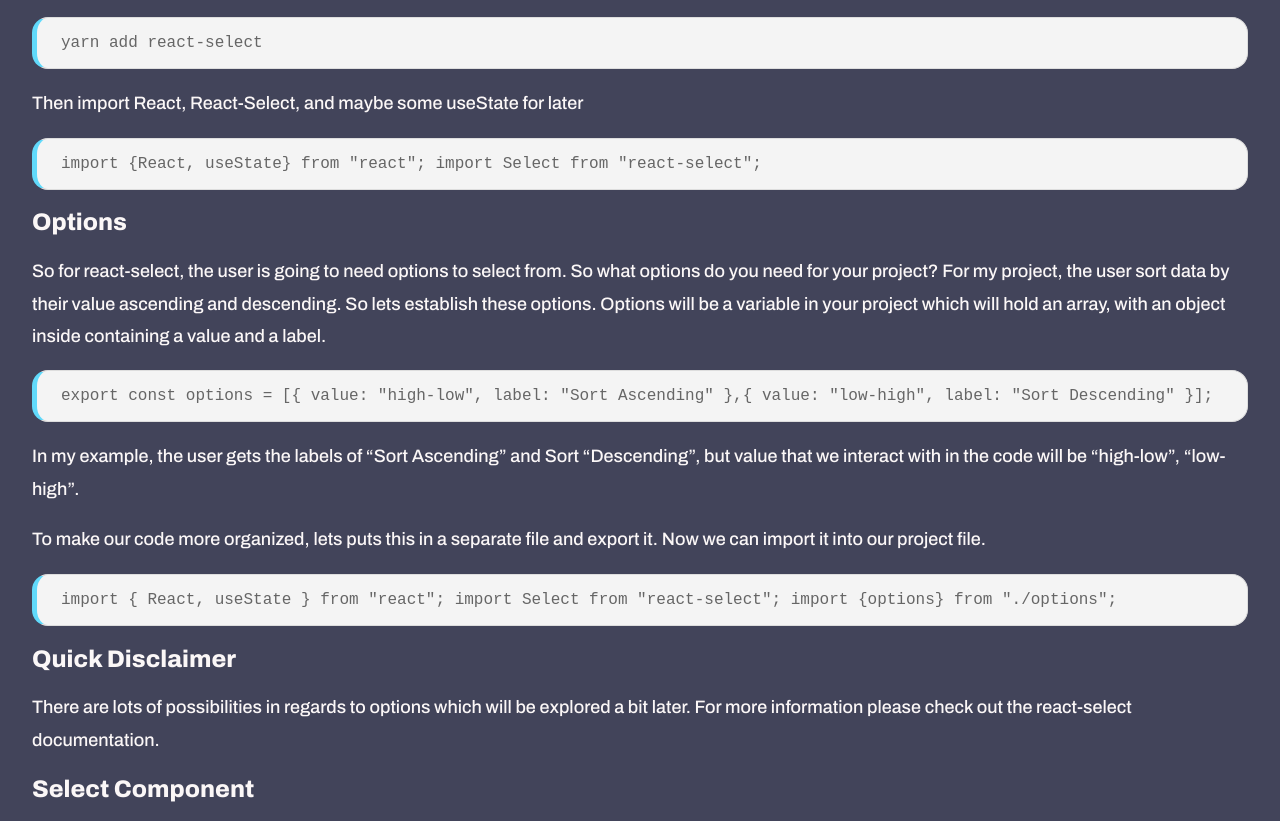
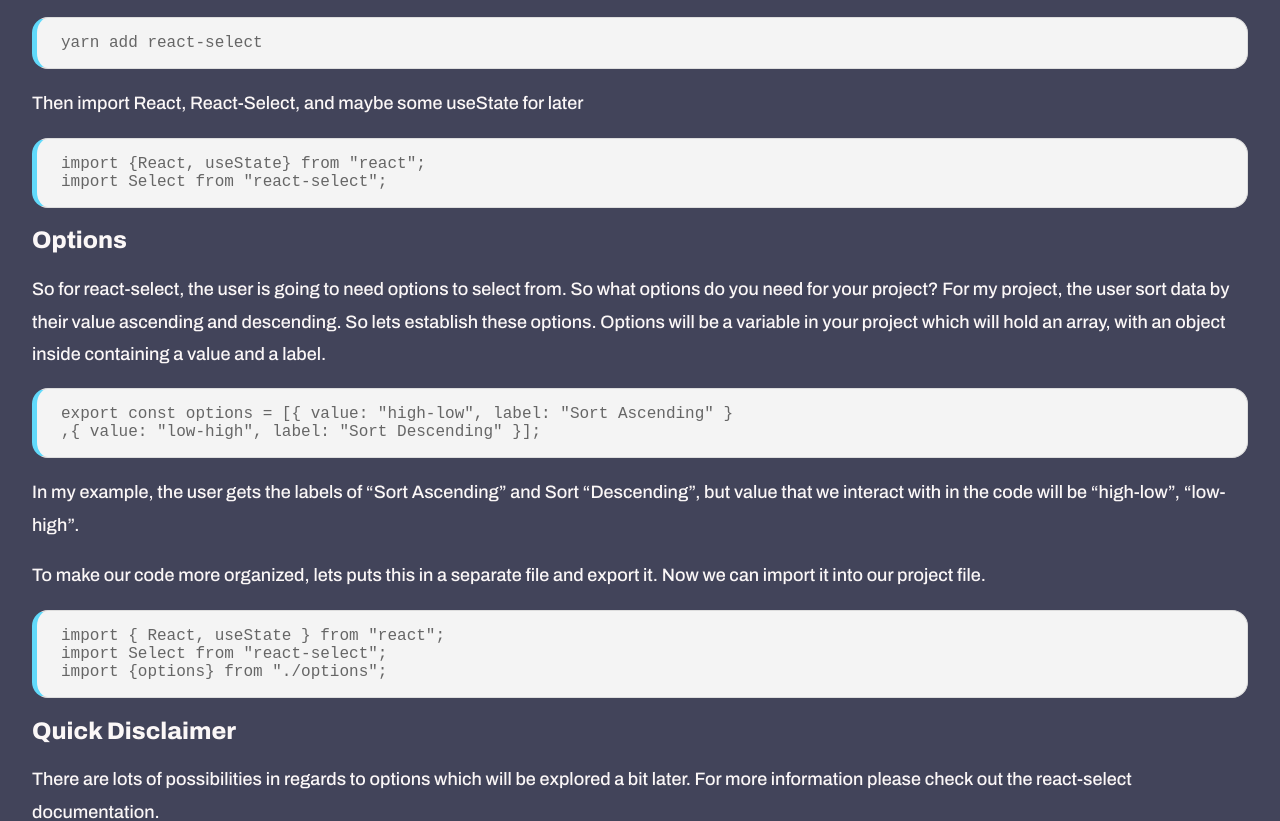
Before and after one commit to BostonRohan/portfolio, a React (Create React App) app: page /blog/projects/learning-react-select in a window 1280 px wide. Shown: the part 700-1521 px from the top of the page. Built offline with nearby package versions, Linux system fonts and the light colour scheme.

Commit message:
adjusted code blocks

```diff
--- a/src/Components/Pages/Blog/Blogs/Projects/react-select.js
+++ b/src/Components/Pages/Blog/Blogs/Projects/react-select.js
@@ -50,8 +50,8 @@ function ReactSelect() {
         </p>
         <pre>
           <code>
-            import &#123;React, useState&#125; from "react"; import Select from
-            "react-select";
+            import &#123;React, useState&#125; from "react"; <br />
+            import Select from "react-select";
           </code>
         </pre>
       </section>
@@ -67,8 +67,9 @@ function ReactSelect() {
         <pre>
           <code>
             export const options = [&#123; value: "high-low", label: "Sort
-            Ascending" &#125;,&#123; value: "low-high", label: "Sort Descending"
-            &#125;];
+            Ascending" &#125;
+            <br />
+            ,&#123; value: "low-high", label: "Sort Descending" &#125;];
           </code>
         </pre>
         <p>
@@ -82,8 +83,11 @@ function ReactSelect() {
         </p>
         <pre>
           <code>
-            import &#123; React, useState &#125; from "react"; import Select
-            from "react-select"; import &#123;options&#125; from "./options";
+            import &#123; React, useState &#125; from "react";
+            <br />
+            import Select from "react-select";
+            <br />
+            import &#123;options&#125; from "./options";
           </code>
         </pre>
       </section>
--- a/src/Universal.css
+++ b/src/Universal.css
@@ -63,6 +63,11 @@ pre {
   border-radius: 1rem;
   border: 1px solid #ddd;
   border-left: 5px solid var(--primary-color);
+  white-space: pre-wrap;
+  white-space: -moz-pre-wrap;
+  white-space: -pre-wrap;
+  white-space: -o-pre-wrap;
+  word-wrap: break-word;
 }
 button,
 .instagram-icon,
```
